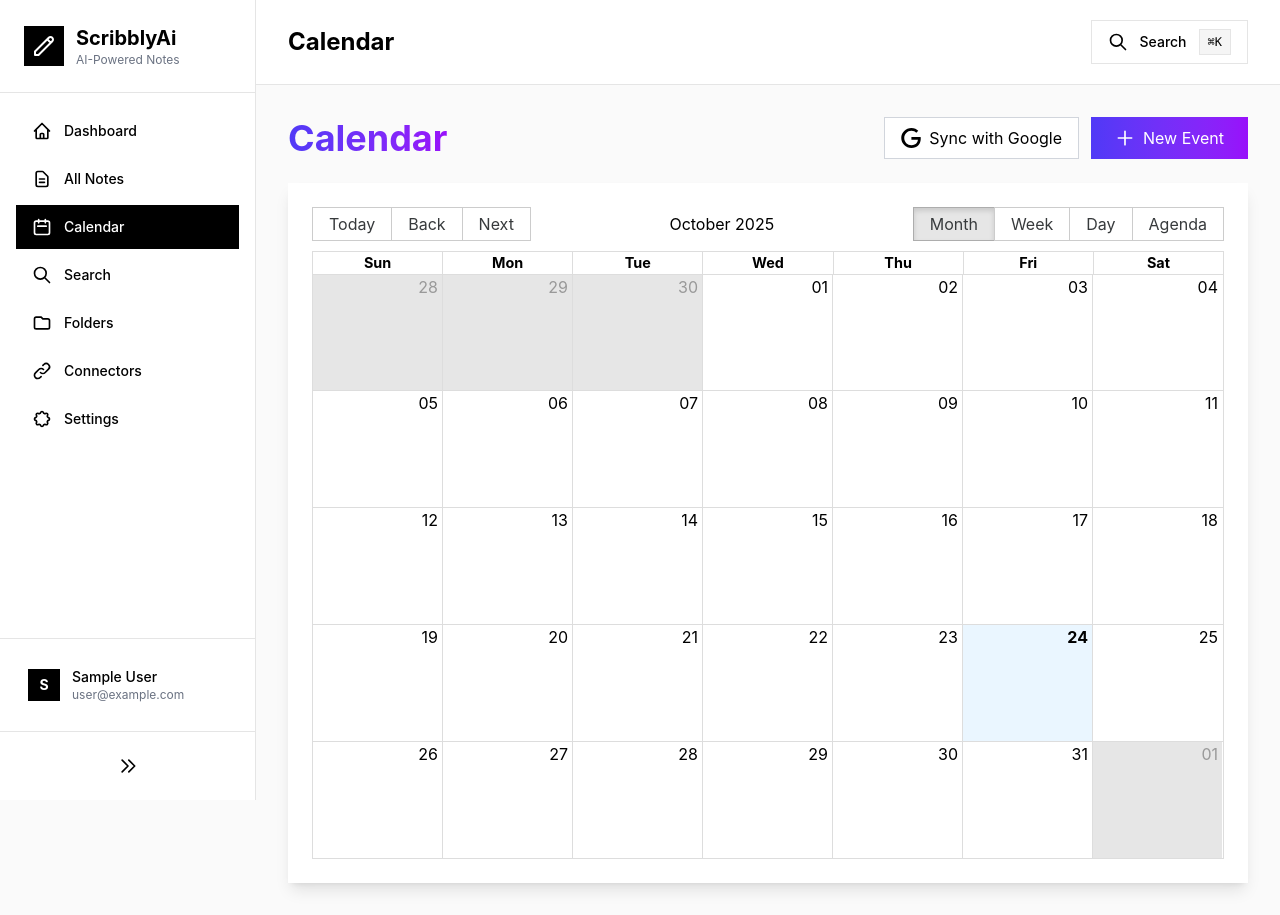
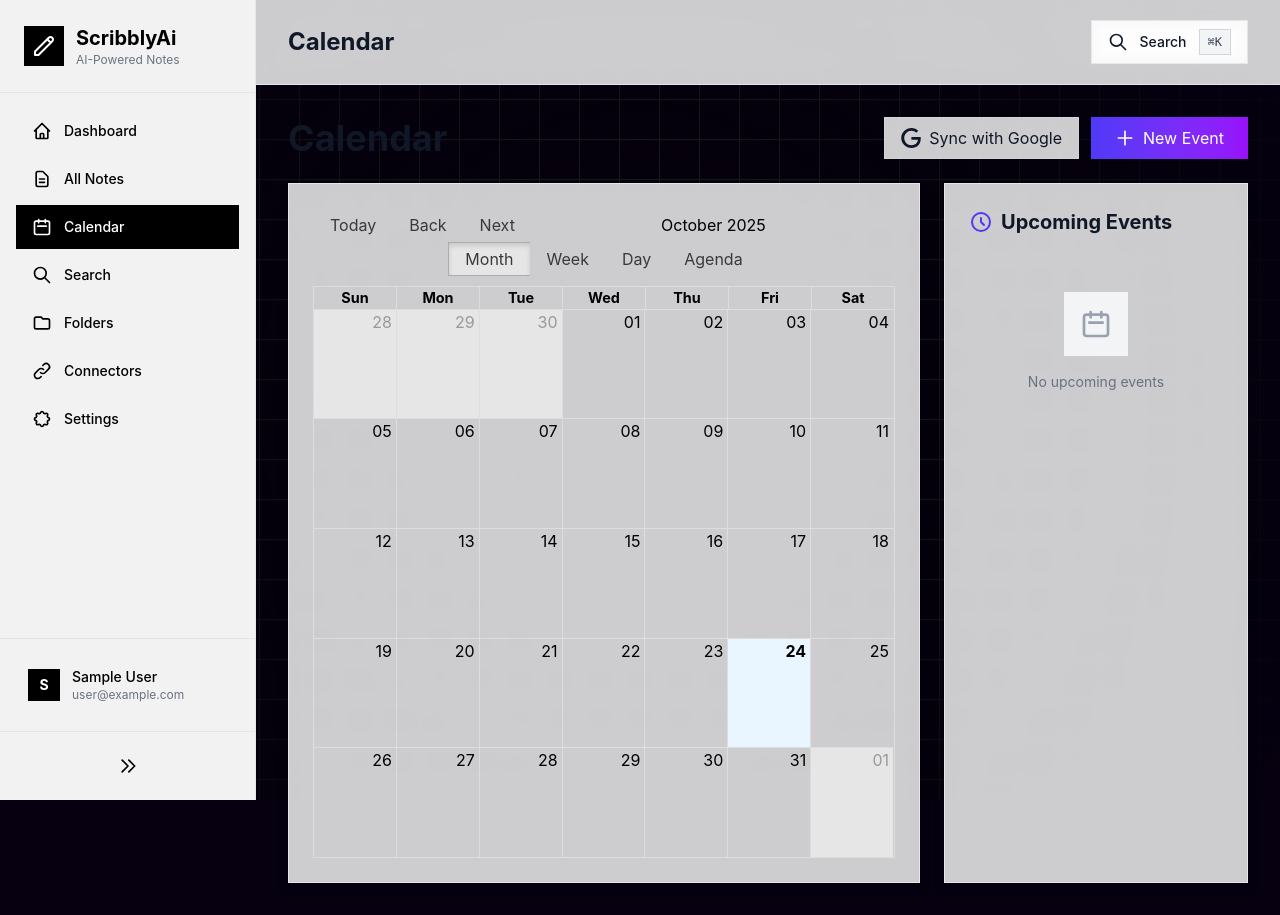
Before and after one commit to Aadhavm10/ScribbleAi, a Next.js app in the folder frontend/: page /calendar in a window 1280 px wide. Built offline with nearby package versions, Linux system fonts and the light colour scheme; no server answers; sample sign-in values are in the browser's storage.

Commit message:
feat: add animated squares background to dashboard and upcoming events sidebar to calendar

```diff
--- a/frontend/app/(dashboard)/calendar/page.tsx
+++ b/frontend/app/(dashboard)/calendar/page.tsx
@@ -186,18 +186,24 @@ export default function CalendarPage() {
     );
   }
 
+  // Get upcoming events (next 7 days)
+  const upcomingEvents = events
+    .filter(event => new Date(event.startDate) >= new Date())
+    .sort((a, b) => new Date(a.startDate).getTime() - new Date(b.startDate).getTime())
+    .slice(0, 10);
+
   return (
     <div className="p-8">
       {/* Header */}
       <div className="mb-6">
         <div className="flex justify-between items-center mb-4">
-          <h1 className="text-4xl font-bold bg-gradient-to-r from-indigo-600 to-purple-600 bg-clip-text text-transparent">
+          <h1 className="text-4xl font-bold text-gray-900 dark:text-white">
             Calendar
           </h1>
           <div className="flex gap-3">
             <button
               onClick={handleSyncGoogle}
-              className="px-4 py-2 bg-white border border-gray-300 rounded-lg hover:bg-gray-50 transition flex items-center gap-2"
+              className="px-4 py-2 bg-white/80 dark:bg-gray-800/80 backdrop-blur-sm border border-gray-300 dark:border-gray-700 text-gray-900 dark:text-white rounded-lg hover:bg-gray-50 dark:hover:bg-gray-700 transition flex items-center gap-2"
             >
               <svg className="w-5 h-5" fill="currentColor" viewBox="0 0 24 24">
                 <path d="M12.48 10.92v3.28h7.84c-.24 1.84-.853 3.187-1.787 4.133-1.147 1.147-2.933 2.4-6.053 2.4-4.827 0-8.6-3.893-8.6-8.72s3.773-8.72 8.6-8.72c2.6 0 4.507 1.027 5.907 2.347l2.307-2.307C18.747 1.44 16.133 0 12.48 0 5.867 0 .307 5.387.307 12s5.56 12 12.173 12c3.573 0 6.267-1.173 8.373-3.36 2.16-2.16 2.84-5.213 2.84-7.667 0-.76-.053-1.467-.173-2.053H12.48z"/>
@@ -217,8 +223,9 @@ export default function CalendarPage() {
         </div>
       </div>
 
+      <div className="grid grid-cols-1 lg:grid-cols-3 gap-6">
         {/* Calendar */}
-      <div className="bg-white rounded-xl shadow-lg p-6" style={{ height: '700px' }}>
+        <div className="lg:col-span-2 bg-white/80 dark:bg-gray-800/80 backdrop-blur-sm rounded-xl shadow-lg p-6 border border-gray-200 dark:border-gray-700" style={{ height: '700px' }}>
           <Calendar
             localizer={localizer}
             events={calendarEvents}
@@ -234,6 +241,78 @@ export default function CalendarPage() {
             onNavigate={setDate}
             eventPropGetter={eventStyleGetter}
           />
+        </div>
+
+        {/* Upcoming Events Sidebar */}
+        <div className="lg:col-span-1 bg-white/80 dark:bg-gray-800/80 backdrop-blur-sm rounded-xl shadow-lg p-6 border border-gray-200 dark:border-gray-700" style={{ height: '700px', overflowY: 'auto' }}>
+          <h2 className="text-xl font-bold text-gray-900 dark:text-white mb-6 flex items-center gap-2">
+            <svg className="w-6 h-6 text-indigo-600" fill="none" stroke="currentColor" viewBox="0 0 24 24">
+              <path strokeLinecap="round" strokeLinejoin="round" strokeWidth={2} d="M12 8v4l3 3m6-3a9 9 0 11-18 0 9 9 0 0118 0z" />
+            </svg>
+            Upcoming Events
+          </h2>
+
+          {upcomingEvents.length === 0 ? (
+            <div className="text-center py-8">
+              <div className="w-16 h-16 bg-gray-100 dark:bg-gray-700 rounded-full flex items-center justify-center mx-auto mb-4">
+                <svg className="w-8 h-8 text-gray-400" fill="none" stroke="currentColor" viewBox="0 0 24 24">
+                  <path strokeLinecap="round" strokeLinejoin="round" strokeWidth={2} d="M8 7V3m8 4V3m-9 8h10M5 21h14a2 2 0 002-2V7a2 2 0 00-2-2H5a2 2 0 00-2 2v12a2 2 0 002 2z" />
+                </svg>
+              </div>
+              <p className="text-gray-500 dark:text-gray-400 text-sm">No upcoming events</p>
+            </div>
+          ) : (
+            <div className="space-y-3">
+              {upcomingEvents.map((event) => {
+                const eventDate = new Date(event.startDate);
+                const isToday = format(eventDate, 'yyyy-MM-dd') === format(new Date(), 'yyyy-MM-dd');
+                const isTomorrow = format(eventDate, 'yyyy-MM-dd') === format(new Date(Date.now() + 86400000), 'yyyy-MM-dd');
+
+                return (
+                  <div
+                    key={event.id}
+                    onClick={() => setSelectedEvent(event)}
+                    className="group bg-white dark:bg-gray-900 rounded-lg p-4 border-l-4 hover:shadow-md transition-all cursor-pointer"
+                    style={{ borderLeftColor: event.color || '#6366f1' }}
+                  >
+                    <div className="flex items-start justify-between mb-2">
+                      <h3 className="font-semibold text-gray-900 dark:text-white text-sm group-hover:text-indigo-600 dark:group-hover:text-indigo-400 transition-colors">
+                        {event.title}
+                      </h3>
+                      {isToday && (
+                        <span className="px-2 py-1 text-xs font-medium bg-green-100 dark:bg-green-900/30 text-green-800 dark:text-green-300 rounded">
+                          Today
+                        </span>
+                      )}
+                      {isTomorrow && (
+                        <span className="px-2 py-1 text-xs font-medium bg-blue-100 dark:bg-blue-900/30 text-blue-800 dark:text-blue-300 rounded">
+                          Tomorrow
+                        </span>
+                      )}
+                    </div>
+                    <div className="flex items-center gap-2 text-xs text-gray-600 dark:text-gray-400">
+                      <svg className="w-4 h-4" fill="none" stroke="currentColor" viewBox="0 0 24 24">
+                        <path strokeLinecap="round" strokeLinejoin="round" strokeWidth={2} d="M8 7V3m8 4V3m-9 8h10M5 21h14a2 2 0 002-2V7a2 2 0 00-2-2H5a2 2 0 00-2 2v12a2 2 0 002 2z" />
+                      </svg>
+                      <span>{format(eventDate, 'MMM d, yyyy')}</span>
+                    </div>
+                    <div className="flex items-center gap-2 text-xs text-gray-600 dark:text-gray-400 mt-1">
+                      <svg className="w-4 h-4" fill="none" stroke="currentColor" viewBox="0 0 24 24">
+                        <path strokeLinecap="round" strokeLinejoin="round" strokeWidth={2} d="M12 8v4l3 3m6-3a9 9 0 11-18 0 9 9 0 0118 0z" />
+                      </svg>
+                      <span>{format(eventDate, 'h:mm a')} - {format(new Date(event.endDate), 'h:mm a')}</span>
+                    </div>
+                    {event.description && (
+                      <p className="text-xs text-gray-500 dark:text-gray-500 mt-2 line-clamp-2">
+                        {event.description}
+                      </p>
+                    )}
+                  </div>
+                );
+              })}
+            </div>
+          )}
+        </div>
       </div>
 
       {/* Create Event Modal */}
--- a/frontend/components/layout/AppLayout.tsx
+++ b/frontend/components/layout/AppLayout.tsx
@@ -5,6 +5,7 @@ import { useAuth } from '@/contexts/AuthContext';
 import { usePathname, useRouter } from 'next/navigation';
 import Link from 'next/link';
 import ConversationalSearch from '../ConversationalSearch';
+import Squares from '../Squares';
 
 interface AppLayoutProps {
   children: ReactNode;
@@ -53,10 +54,21 @@ export default function AppLayout({ children }: AppLayoutProps) {
   ];
 
   return (
-    <div className="min-h-screen bg-[#FAFAFA]">
+    <div className="relative min-h-screen overflow-hidden bg-[#060010]">
+      {/* Animated Squares Background */}
+      <div className="fixed inset-0 z-0">
+        <Squares
+          speed={0.3}
+          squareSize={40}
+          direction="diagonal"
+          borderColor="#222"
+          hoverFillColor="#4338ca"
+        />
+      </div>
+
       {/* Sidebar */}
       <aside
-        className={`fixed left-0 top-0 h-full bg-white border-r border-[#E5E5E5] transition-all duration-300 z-40 ${
+        className={`fixed left-0 top-0 h-full bg-white/95 dark:bg-gray-900/95 backdrop-blur-md border-r border-gray-200 dark:border-gray-800 transition-all duration-300 z-40 ${
           sidebarOpen ? 'w-64' : 'w-20'
         }`}
       >
@@ -172,10 +184,10 @@ export default function AppLayout({ children }: AppLayoutProps) {
         className={`transition-all duration-300 ${sidebarOpen ? 'ml-64' : 'ml-20'}`}
       >
         {/* Top Bar */}
-        <header className="sticky top-0 z-30 bg-white border-b border-[#E5E5E5]">
+        <header className="sticky top-0 z-30 bg-white/80 dark:bg-gray-900/80 backdrop-blur-md border-b border-gray-200 dark:border-gray-800">
           <div className="px-8 py-5 flex items-center justify-between">
             <div className="flex items-center space-x-4">
-              <h2 className="text-2xl font-bold text-black">
+              <h2 className="text-2xl font-bold text-gray-900 dark:text-white">
                 {navigation.find(item => item.href === pathname)?.name || 'Dashboard'}
               </h2>
             </div>
@@ -184,20 +196,20 @@ export default function AppLayout({ children }: AppLayoutProps) {
               {/* Search Button */}
               <button
                 onClick={() => setShowSearch(true)}
-                className="flex items-center gap-3 px-4 py-2 bg-white border border-[#E5E5E5] hover:border-black hover:bg-[#F5F5F5] transition-all duration-150"
+                className="flex items-center gap-3 px-4 py-2 bg-white/80 dark:bg-gray-800/80 backdrop-blur-sm border border-gray-200 dark:border-gray-700 hover:border-indigo-500 dark:hover:border-indigo-500 hover:bg-gray-50 dark:hover:bg-gray-700 transition-all duration-150 rounded-lg"
               >
-                <svg className="w-5 h-5 text-black" fill="none" stroke="currentColor" viewBox="0 0 24 24">
+                <svg className="w-5 h-5 text-gray-900 dark:text-white" fill="none" stroke="currentColor" viewBox="0 0 24 24">
                   <path strokeLinecap="round" strokeLinejoin="round" strokeWidth={2} d="M21 21l-6-6m2-5a7 7 0 11-14 0 7 7 0 0114 0z" />
                 </svg>
-                <span className="hidden sm:inline text-black font-medium text-sm">Search</span>
-                <kbd className="hidden sm:inline px-2 py-1 text-xs text-black bg-[#F5F5F5] border border-[#E5E5E5] font-medium">⌘K</kbd>
+                <span className="hidden sm:inline text-gray-900 dark:text-white font-medium text-sm">Search</span>
+                <kbd className="hidden sm:inline px-2 py-1 text-xs text-gray-700 dark:text-gray-300 bg-gray-100 dark:bg-gray-700 border border-gray-300 dark:border-gray-600 font-medium rounded">⌘K</kbd>
               </button>
             </div>
           </div>
         </header>
 
         {/* Page Content */}
-        <main className="relative">
+        <main className="relative z-10">
           {children}
         </main>
       </div>
```
Lines whose indentation alone changed are shown as unchanged.
